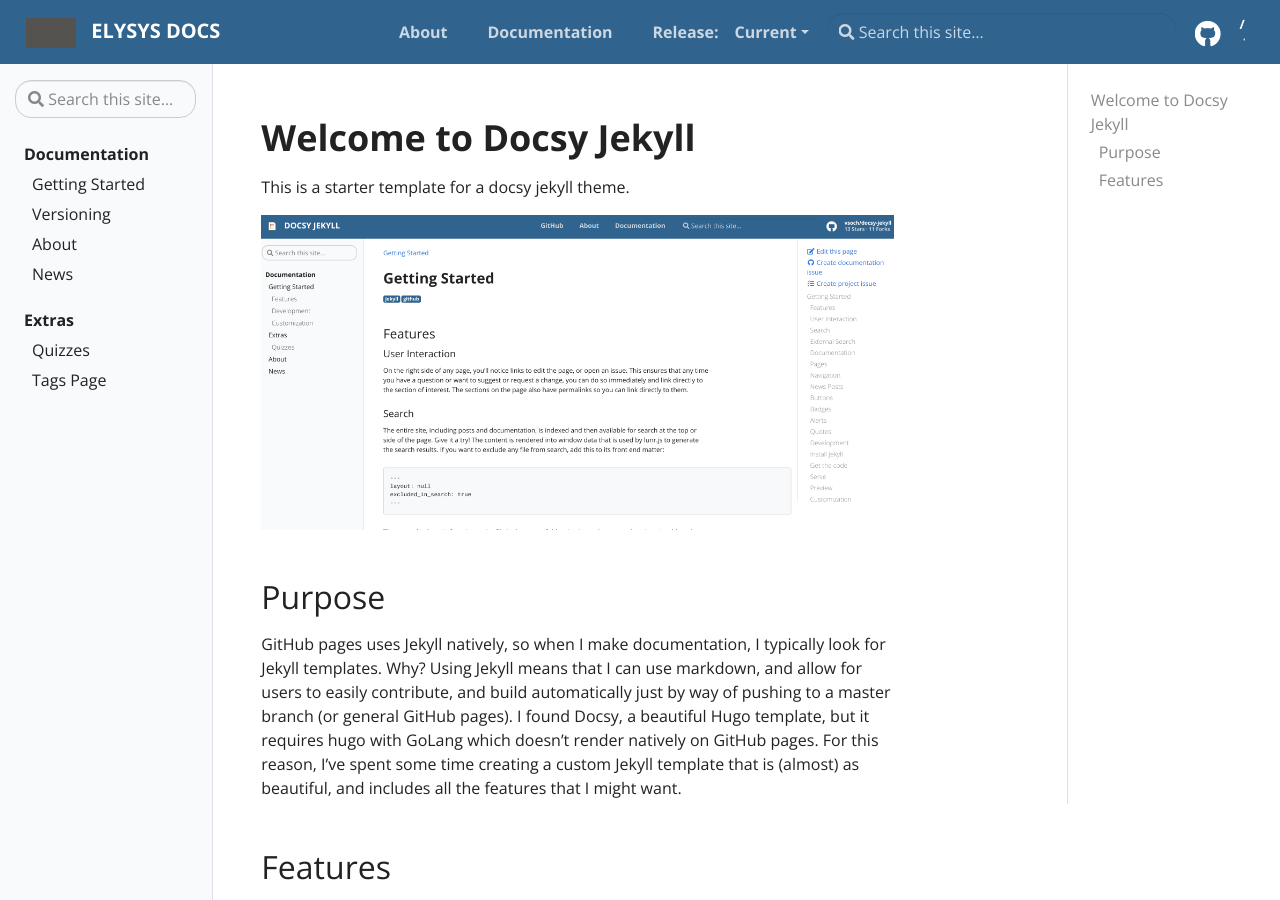
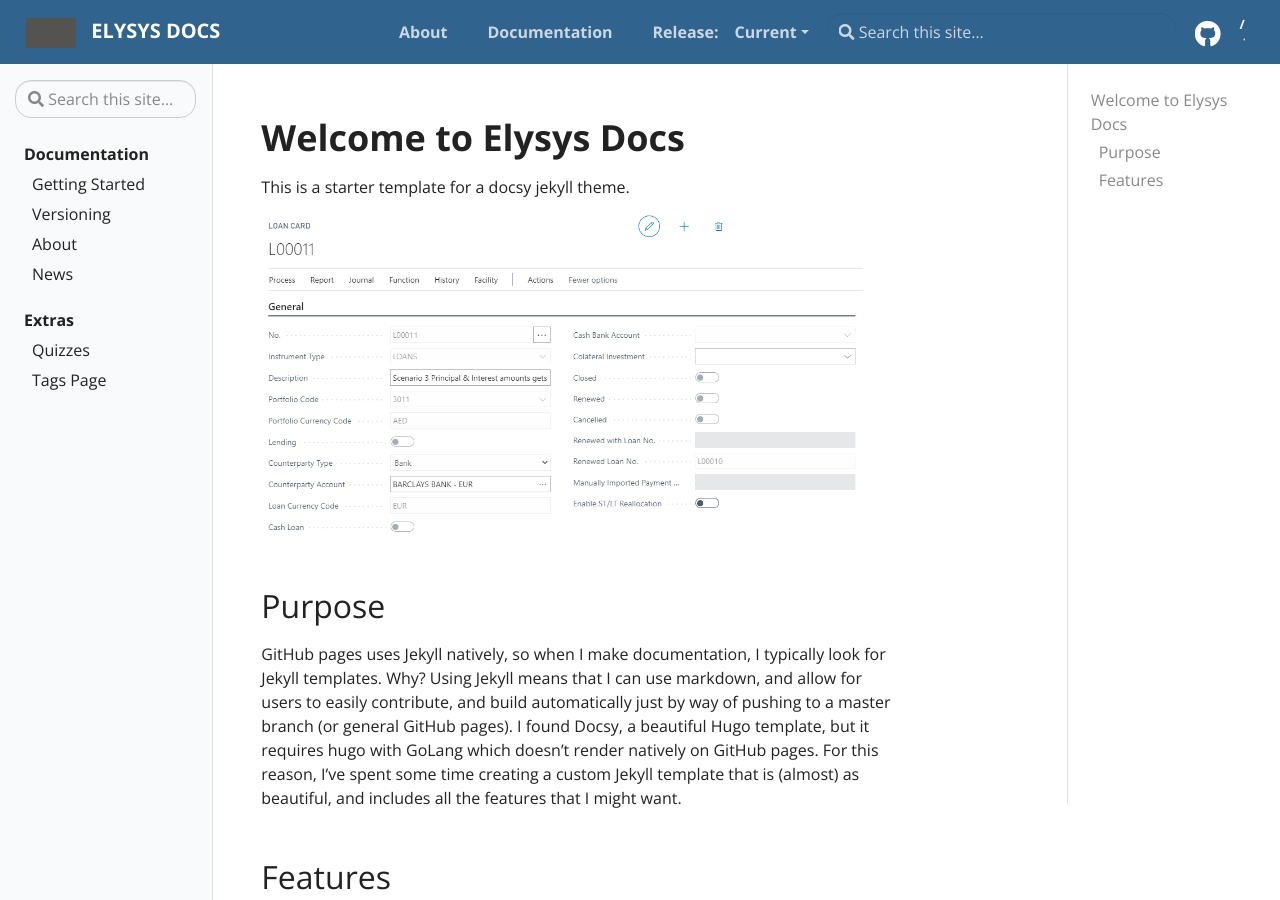
Before and after one commit to Elysys/Docs, a Jekyll site: the page built from pages/index.md, in a window 1280 px wide and 900 px high. Built offline with Jekyll 4.4.1, drawn with Linux system fonts in a browser that asks for light colours.

Commit message:
some changs and new images for loans

```diff
--- a/pages/index.md
+++ b/pages/index.md
@@ -1,14 +1,14 @@
 ---
 layout: page
-title: Docsy Jekyll Theme
+title: Elysys Docs
 permalink: /
 ---
 
-# Welcome to Docsy Jekyll
+# Welcome to Elysys Docs
 
 This is a starter template for a docsy jekyll theme.
 
-![assets/img/docsy-jekyll.png](assets/img/docsy-jekyll.png)
+![assets/img/docsy-jekyll.png](assets/img/LoanCard.png)
 
 ## Purpose
 
```
Also changed, not shown: _docs/getting-started - Copy.md (+2 -2 lines), _docs/getting-started.md (+1 -5 lines), assets/img/ElysysLoansLogo.png (added), assets/img/LoanAccruedJournal.png (added), assets/img/LoanAdhocInterest.png (added), assets/img/LoanCard.png (added), assets/img/LoanDisbursment.png (added), assets/img/LoanFacility.png (added), assets/img/LoanFees.png (added), assets/img/LoanFunctions.png (added), assets/img/LoanJournal.png (added), assets/img/LoanPostpone.png (added), assets/img/LoanREnewInfo.png (added), assets/img/LoanRenew.png (added), 3 more files.
